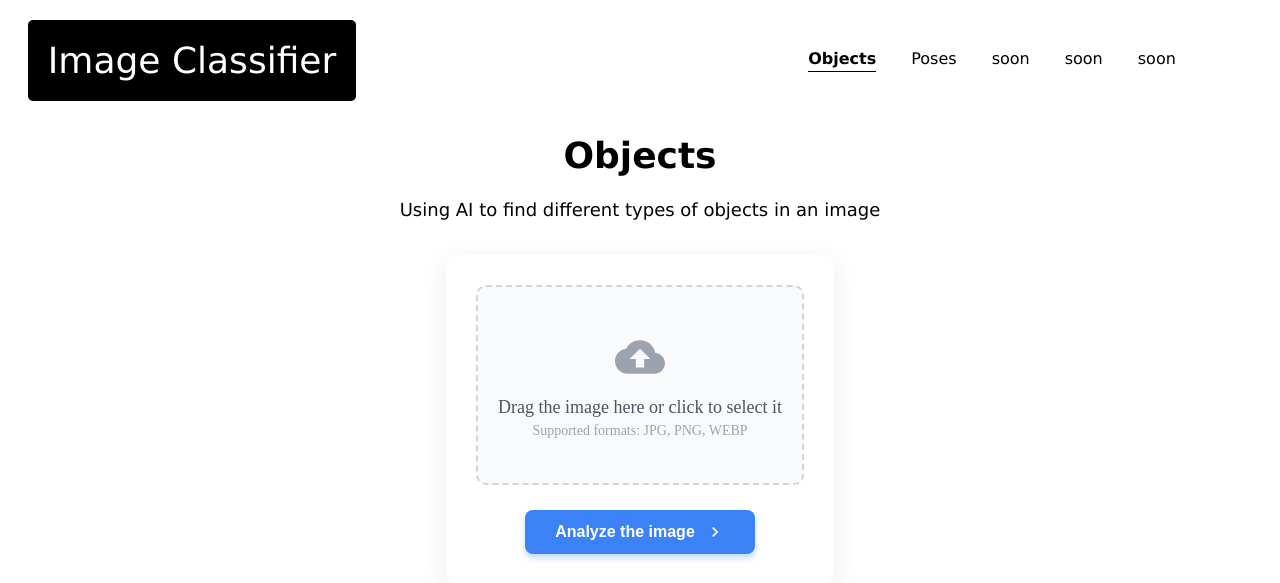
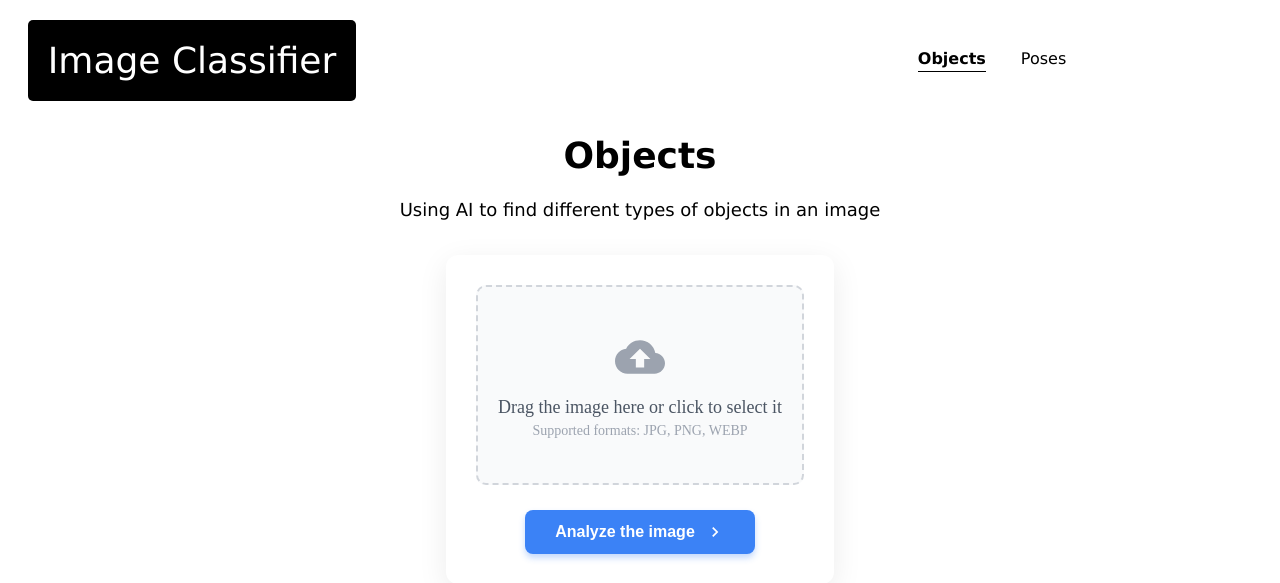
Before and after one commit to temm-dev/image-classifier, a FastAPI app: page / in a window 1280 px wide. Shown: the top 583 px of the page. Run offline with FastAPI, Linux system fonts and the light colour scheme.

Commit message:
Minor edits

```diff
--- a/src/app/templates/objects.html
+++ b/src/app/templates/objects.html
@@ -22,9 +22,6 @@
             <ul class="hrefs__list">
                 <li class="hrefs__list-item selected-service"><a href="/objects">Objects</a></li>
                 <li class="hrefs__list-item"><a href="/poses">Poses</a></li>
-                <li class="hrefs__list-item"><a href="#">soon</a></li>
-                <li class="hrefs__list-item"><a href="#">soon</a></li>
-                <li class="hrefs__list-item"><a href="#">soon</a></li>
             </ul>
         </nav>
     </header>
--- a/src/app/templates/poses.html
+++ b/src/app/templates/poses.html
@@ -22,9 +22,6 @@
             <ul class="hrefs__list">
                 <li class="hrefs__list-item"><a href="/objects">Objects</a></li>
                 <li class="hrefs__list-item selected-service"><a href="/poses">Poses</a></li>
-                <li class="hrefs__list-item"><a href="#">soon</a></li>
-                <li class="hrefs__list-item"><a href="#">soon</a></li>
-                <li class="hrefs__list-item"><a href="#">soon</a></li>
             </ul>
         </nav>
     </header>
```
